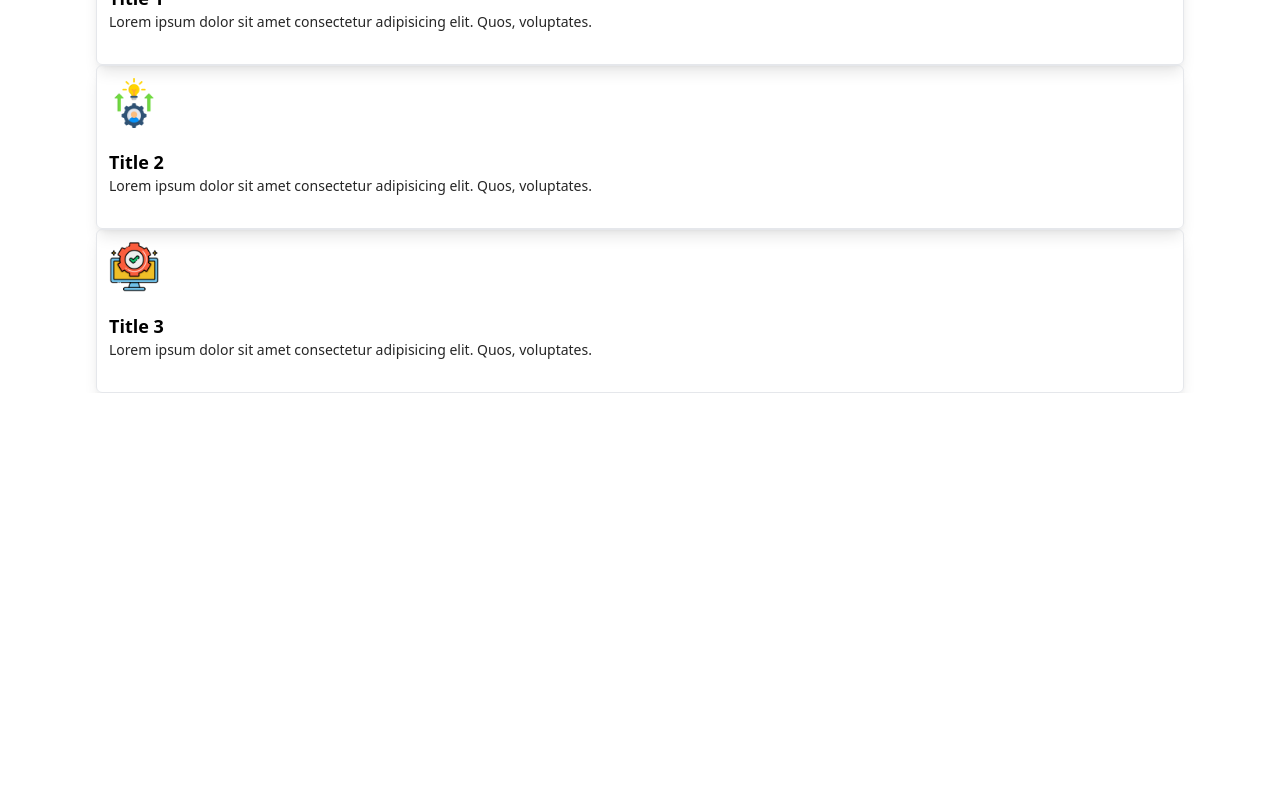
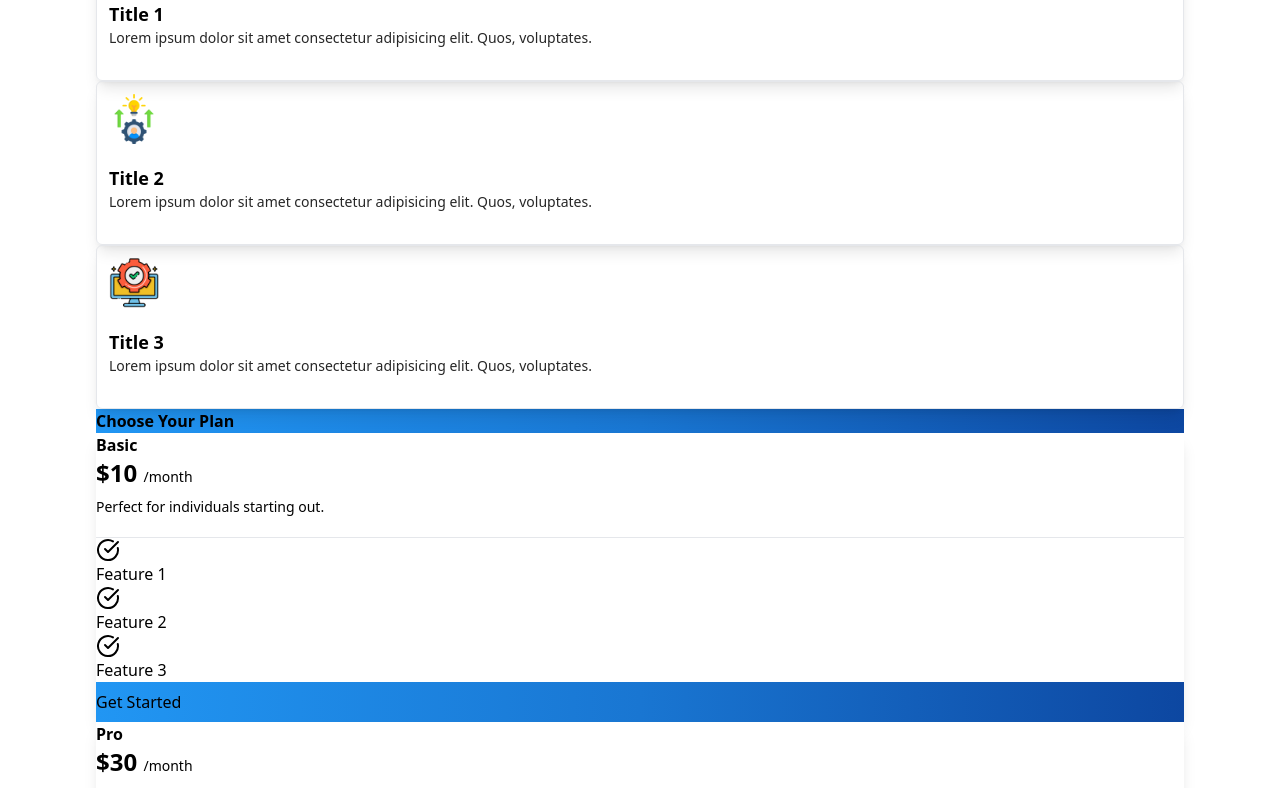
Before and after one commit to Muzamilkhan110/ServerBraket_LandingPage, a Next.js app: page / in a window 1280 px wide. Shown: the part 2000-2788 px from the top of the page. Before the commit the page ends 2393 px from the top, so only its background shows below. Built offline with nearby package versions, Linux system fonts and the light colour scheme.

Commit message:
New Component added

```diff
--- /dev/null
+++ b/Pages/Detail-LandingPage/PricingCard.tsx
@@ -0,0 +1,117 @@
+'use client'
+import React, { useEffect, useState, useRef } from "react";
+import Pricing from "@/components/Picing/Pricing";
+import { CheckCircle } from "lucide-react";
+import Button from "@/components/Button/Button";
+
+const data = [
+  {
+    id: 1,
+    title: "Basic",
+    price: "$10",
+    description: "Perfect for individuals starting out.",
+    features: ["Feature 1", "Feature 2", "Feature 3"],
+  },
+  {
+    id: 2,
+    title: "Pro",
+    price: "$30",
+    description: "Ideal for growing businesses.",
+    features: ["Feature A", "Feature B", "Feature C"],
+  },
+  {
+    id: 3,
+    title: "Enterprise",
+    price: "$50",
+    description: "Best for large-scale operations.",
+    features: ["Feature X", "Feature Y", "Feature Z"],
+  },
+];
+
+const PricingCard = () => {
+  const [visibleCards, setVisibleCards] = useState<number[]>([]);
+  const [hoveredIndex, setHoveredIndex] = useState<number | null>(null);
+  const cardRefs = useRef<(HTMLDivElement | null)[]>([]);
+
+  useEffect(() => {
+    const handleScroll = () => {
+      cardRefs.current.forEach((card, index) => {
+        if (card) {
+          const rect = card.getBoundingClientRect();
+          if (rect.top < window.innerHeight * 0.85) {
+            setVisibleCards((prev) => [...new Set([...prev, index])]);
+          }
+        }
+      });
+    };
+
+    window.addEventListener("scroll", handleScroll);
+    handleScroll();
+
+    return () => window.removeEventListener("scroll", handleScroll);
+  }, []);
+
+  return (
+    <div className="container-custom m-auto py-12">
+      <div className="gradient-bg rounded-lg py-8">
+        <h2 className="text-3xl font-bold text-center mb-8">Choose Your Plan</h2>
+        <div className="px-6">
+          <div className="grid grid-cols-1 md:grid-cols-3 gap-6">
+            {data.map((item, index) => (
+              <div
+                key={item.id}
+                ref={(el) => {
+                  if (el) cardRefs.current[index] = el;
+                }}
+                onMouseEnter={() => setHoveredIndex(index)}
+                onMouseLeave={() => setHoveredIndex(null)}
+                className={`group relative overflow-hidden rounded-lg shadow-lg bg-white p-6 transition-all duration-700 ease-in-out transform
+                  ${
+                    visibleCards.includes(index)
+                      ? "opacity-100 translate-y-0"
+                      : "opacity-0 translate-y-10"
+                  }
+                  ${
+                    hoveredIndex === index
+                      ? "scale-110 translate-y-[-10px] z-10 shadow-2xl"
+                      : hoveredIndex !== null && index < hoveredIndex
+                      ? "translate-x-[-10px] scale-95"
+                      : hoveredIndex !== null && index > hoveredIndex
+                      ? "translate-x-[10px] scale-95"
+                      : "scale-100 bg-white"
+                  }
+                `}
+              >
+                <Pricing title={item.title} price={item.price} description={item.description} />
+
+                {/* Features List with Check Mark */}
+                <ul className="mt-4 space-y-2">
+                  {item.features.map((feature, idx) => (
+                    <li
+                      key={idx}
+                      className={`flex items-center space-x-2 transition-all duration-700 ease-in-out ${
+                        visibleCards.includes(index)
+                          ? "opacity-100 translate-x-0"
+                          : "opacity-0 translate-x-5"
+                      }`}
+                    >
+                      <CheckCircle className="w-5 h-5 text-green-500" />
+                      <span>{feature}</span>
+                    </li>
+                  ))}
+                </ul>
+
+                {/* Button */}
+                <div className="gradient-bg text-white text-center py-2 mt-4 rounded-lg">
+                  <Button text="Get Started" />
+                </div>
+              </div>
+            ))}
+          </div>
+        </div>
+      </div>
+    </div>
+  );
+};
+
+export default PricingCard;
--- a/app/page.tsx
+++ b/app/page.tsx
@@ -2,6 +2,7 @@ import Image from "next/image";
 import Index from "@/Pages/Detail-LandingPage/HeroSection";
 import CardsCall from "@/Pages/Detail-LandingPage/CardsCall";
 import ProductCard from "@/Pages/Detail-LandingPage/ProductCard";
+import PricingCard from "@/Pages/Detail-LandingPage/PricingCard";
 
 export default function Home() {
   return (
@@ -9,6 +10,7 @@ export default function Home() {
       <Index />
       <CardsCall />
       <ProductCard />
+      <PricingCard />
     </div>
   );
 }
--- /dev/null
+++ b/components/Picing/Pricing.tsx
@@ -0,0 +1,29 @@
+import React from "react";
+
+interface PricingProps {
+  title?: string;
+  price?: string;
+  description?: string;
+  features?: string[];
+}
+
+const Pricing: React.FC<PricingProps> = ({
+  title,
+  price,
+  description,
+  features,
+}) => {
+  return (
+    <div>
+      <div>
+        <h2 className="text-base font-bold">{title}</h2>
+        <h2 className="text-2xl font-bold">{price} <span className="text-sm font-light">/month</span></h2>
+        <p className="text-sm py-2">{description}</p>
+        <hr className="mt-3" />
+        <div className="">{features}</div>
+      </div>
+    </div>
+  );
+};
+
+export default Pricing;
```
Also changed, not shown: package.json (+8 -6 lines), 1 other file (tests, documents, lock files or other folders).
